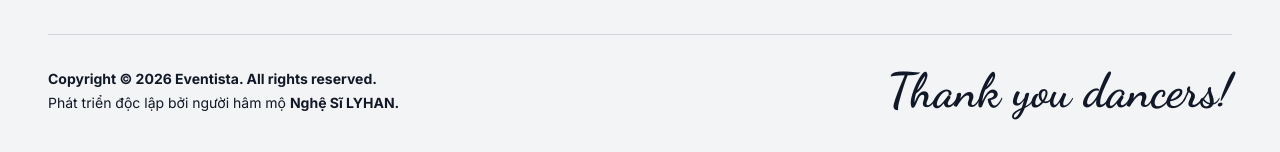
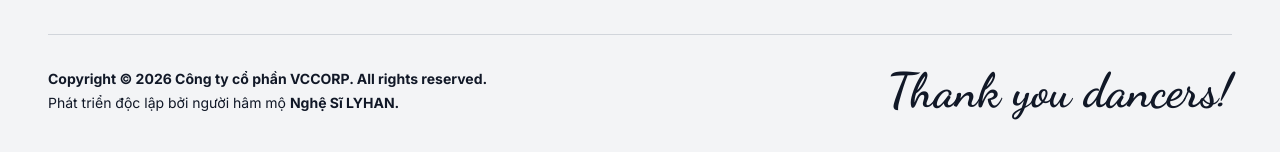
Before and after one commit to tuhnps98/wechoice-tracker-frontend, a React (Vite) app: page /realtime in a window 1280 px wide. Shown: the part 978-1130 px from the top of the page. Built offline with nearby package versions, Linux system fonts and the light colour scheme; no server answers; what chartjs-plugin-zoom would draw is missing.

Commit message:
Update Footer.tsx

```diff
--- a/src/components/Footer.tsx
+++ b/src/components/Footer.tsx
@@ -55,7 +55,7 @@ export default function Footer() {
           <div className="grid grid-cols-1 md:grid-cols-2 items-center gap-8">
             {/* Copyright */}
             <div className="text-sm text-gray-900 space-y-1 text-center md:text-left">
-              <p className="font-bold">Copyright © 2026 Eventista. All rights reserved.</p>
+              <p className="font-bold">Copyright © 2026 Công ty cổ phần VCCORP. All rights reserved.</p>
               <p className="font-normal">
                 Phát triển độc lập bởi người hâm mộ{' '}
                 <a
```
